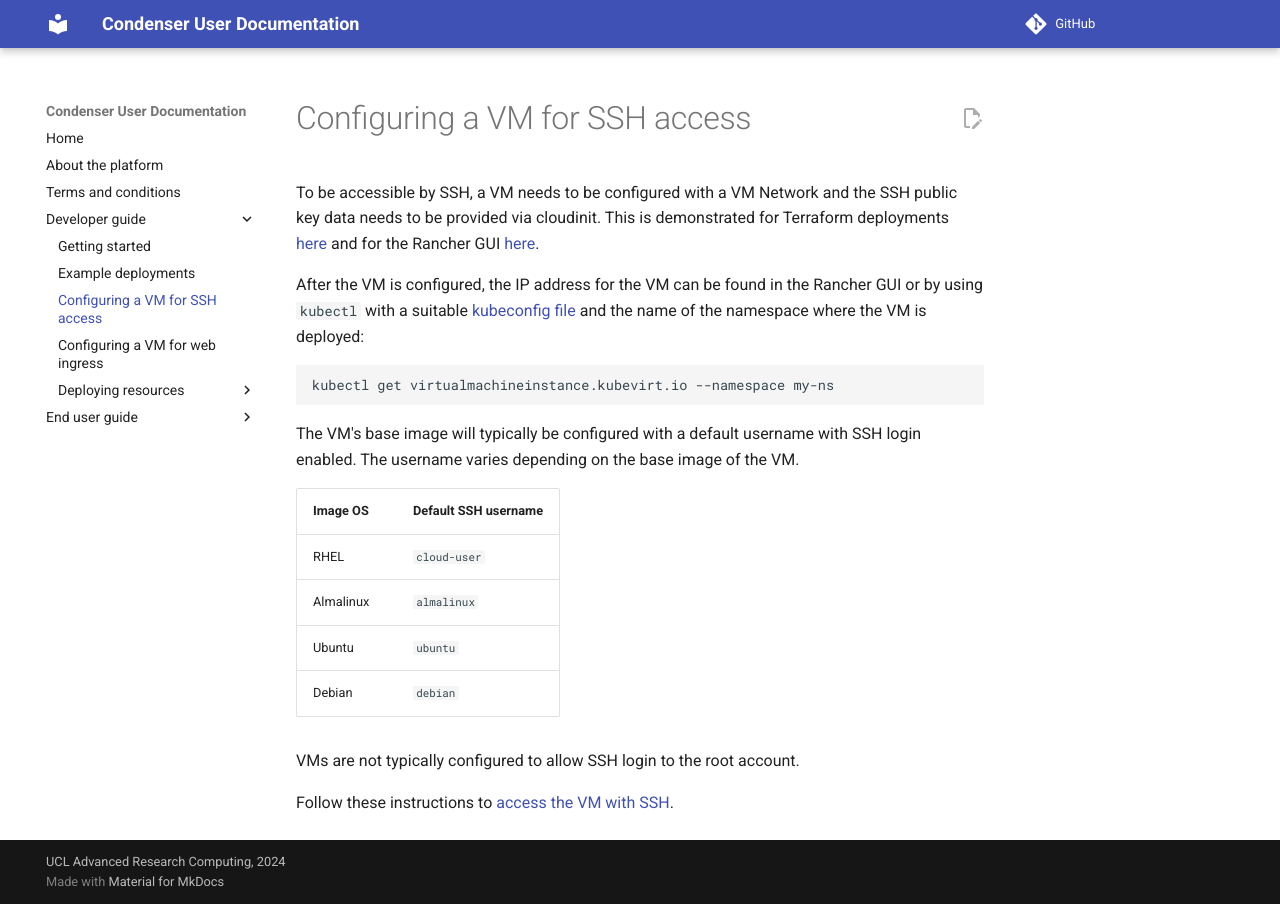
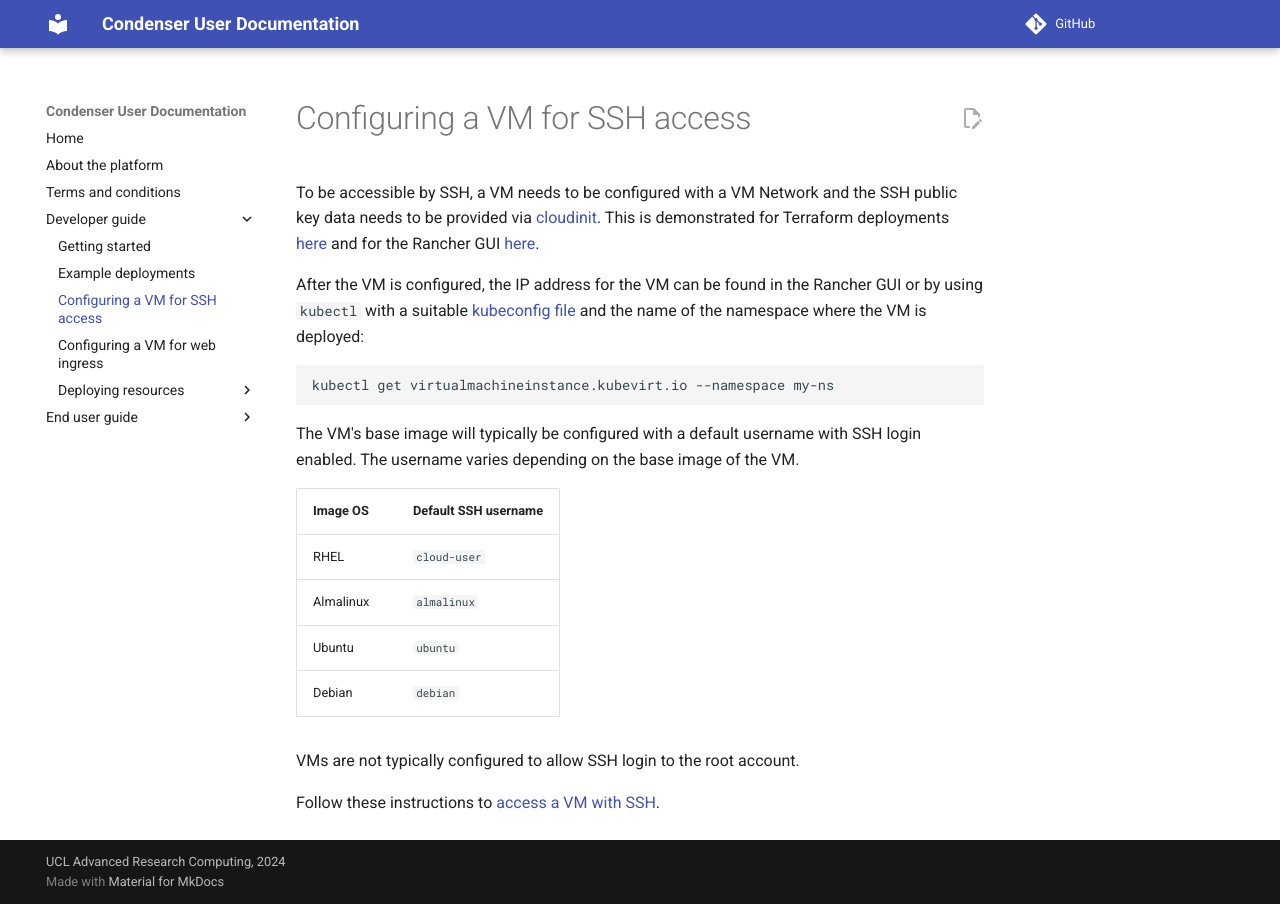
Before and after one commit to UCL-ARC/condenser-mkdocs, an MkDocs documentation site: the page built from docs/developer_guide/ssh_access.md, in a window 1280 px wide. Built offline with MkDocs 1.6.1 and Material for MkDocs 9.7.7, drawn with Linux system fonts in a browser that asks for light colours; comment, search, counter and statistics services are not loaded; some of the changed lines change nothing that is shown.

Commit message:
add a link to ci, and fix some typos

```diff
--- a/docs/developer_guide/ssh_access.md
+++ b/docs/developer_guide/ssh_access.md
@@ -5,8 +5,8 @@ title: Configuring a VM for SSH access
 # Configuring a VM for SSH access
 
 To be accessible by SSH, a VM needs to be configured with a VM Network and the SSH
-public key data needs to be provided via cloudinit. This is demonstrated for Terraform
-deployments [here](./deploying_resources/deploying_terraform.md/#configure-the-vm-for-ssh-access)
+public key data needs to be provided via [cloudinit](https://cloudinit.readthedocs.io/en/latest/reference/modules.html#ssh).
+This is demonstrated for Terraform deployments [here](./deploying_resources/deploying_terraform.md/#configure-the-vm-for-ssh-access)
 and for the Rancher GUI [here](./deploying_resources/deploying_rancher.md).
 
 After the VM is configured, the IP address for the VM can be found in the Rancher
@@ -29,4 +29,4 @@ login enabled. The username varies depending on the base image of the VM.
 
 VMs are not typically configured to allow SSH login to the root account.
 
-Follow these instructions to [access the VM with SSH](../end_user_guide/ssh.md).
+Follow these instructions to [access a VM with SSH](../end_user_guide/ssh.md).
```
